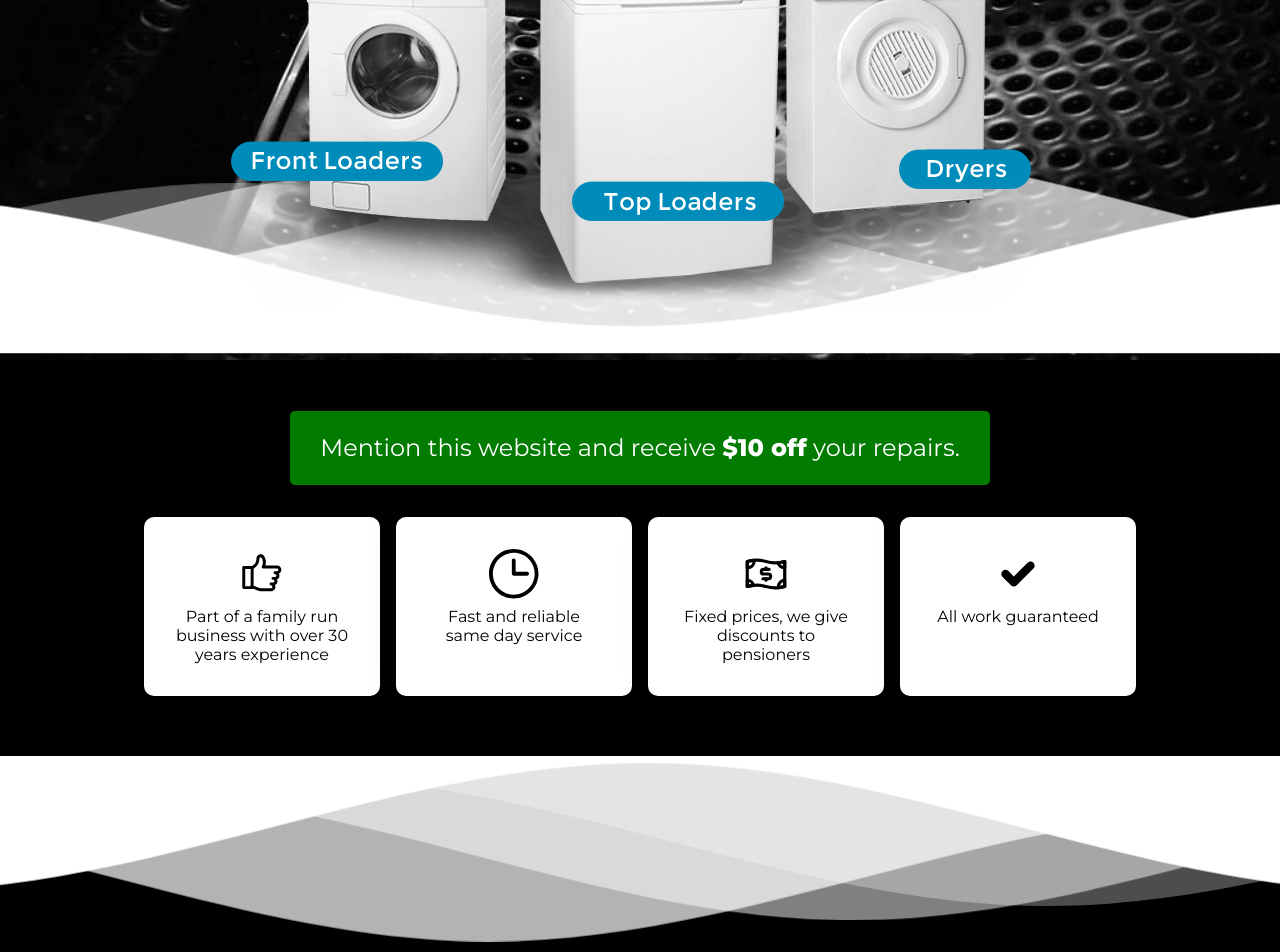
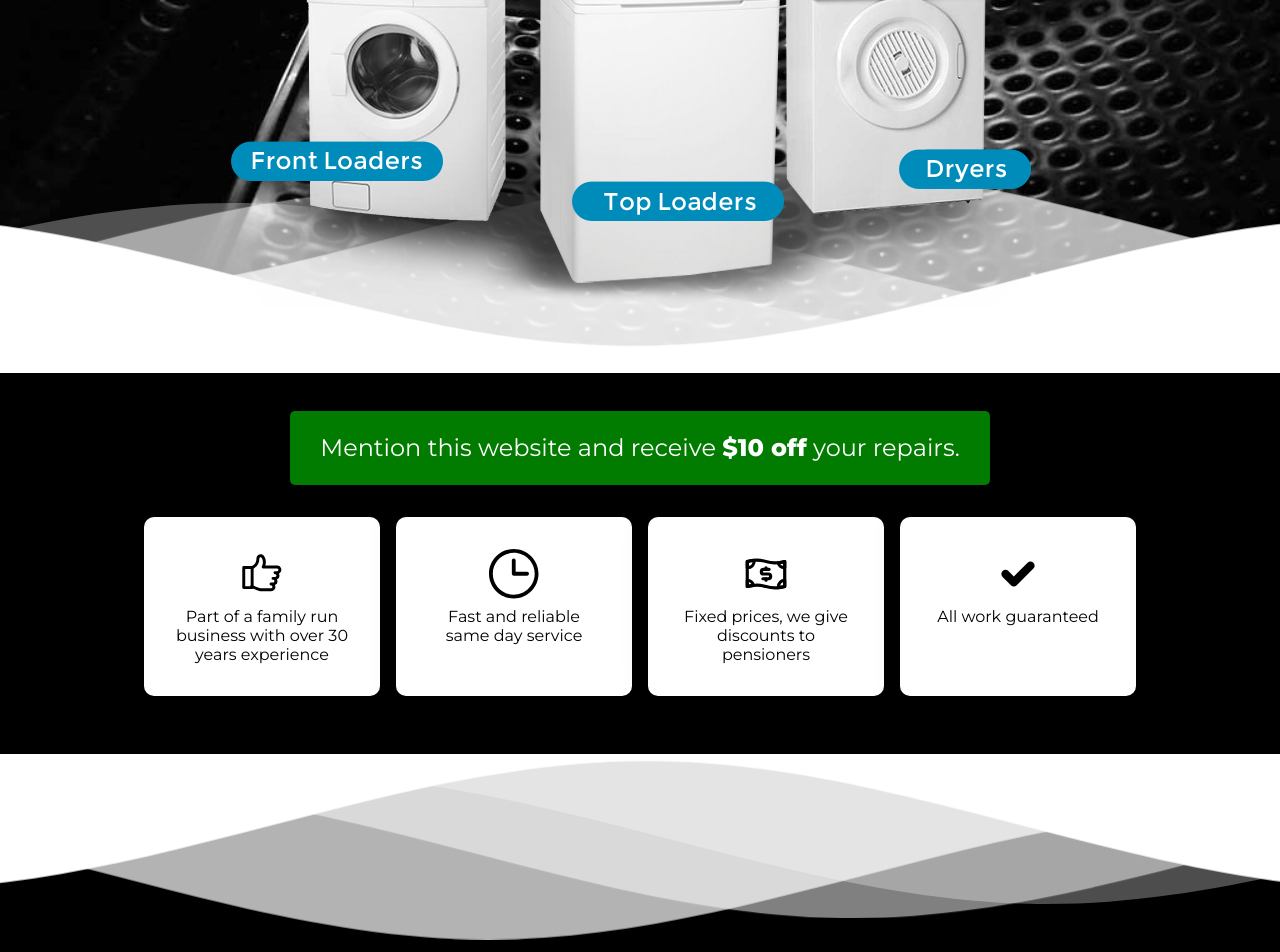
Before and after one commit to Fellidol/davezwasherrepairs.com.au, a Next.js app: page / in a window 1280 px wide. Shown: the part 440-1392 px from the top of the page. Built offline with nearby package versions, Linux system fonts and the light colour scheme.

Commit message:
try fix waves slip issue

```diff
--- a/components/Propaganda/styled.js
+++ b/components/Propaganda/styled.js
@@ -5,7 +5,7 @@ import Text from "../Text";
 export const WavesTopContainer = styled.div`
   position: absolute;
   width: 100%;
-  transform: translateY(-99%);
+  transform: translateY(-90%);
 
   &:after {
     content: "";
@@ -60,7 +60,7 @@ export const ItemText = styled.div`
 
 export const WavesBottomContainer = styled.div`
   width: 100%;
-  transform: rotate(180deg);
+  transform: rotate(180deg) translateY(1%);
 `;
 
 export const OfferContainer = styled.div`
```
